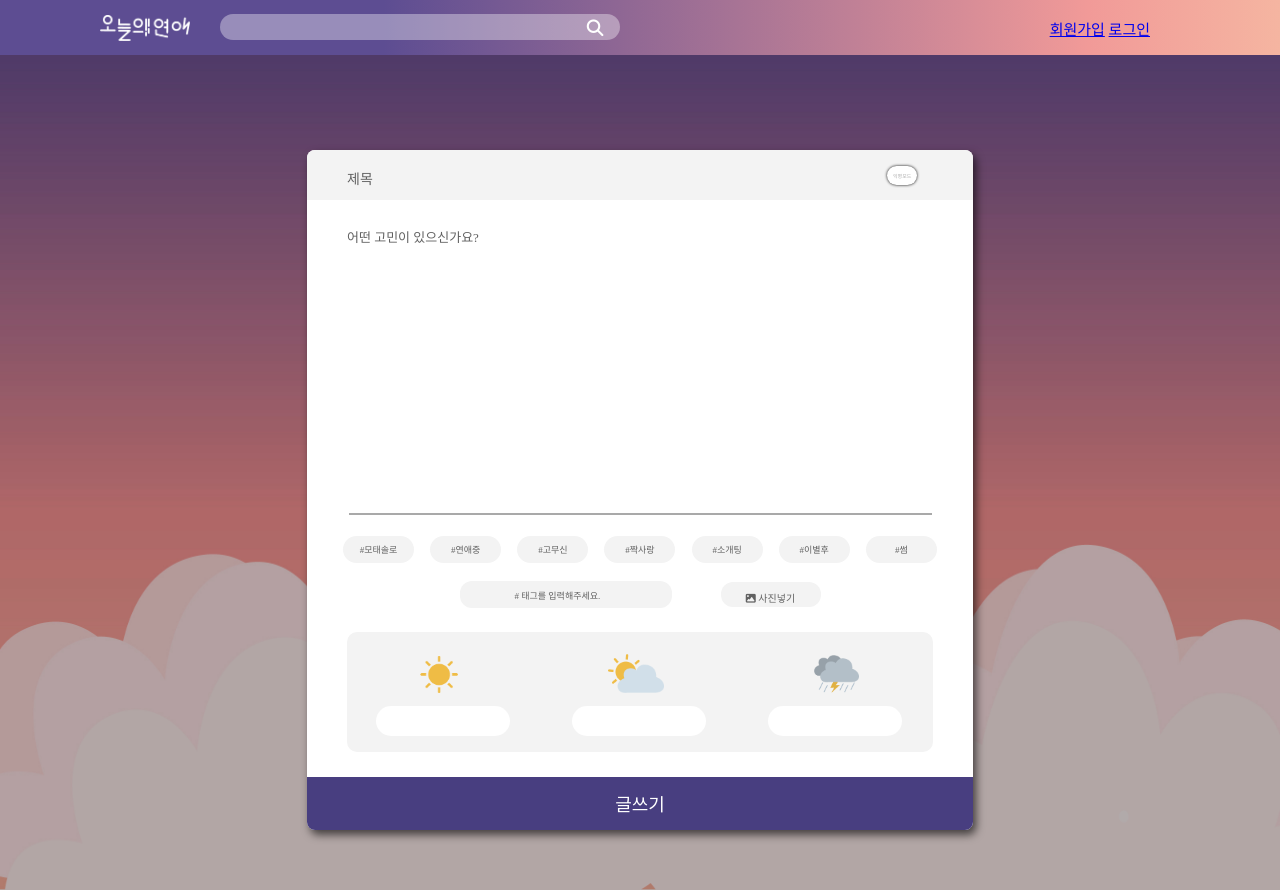
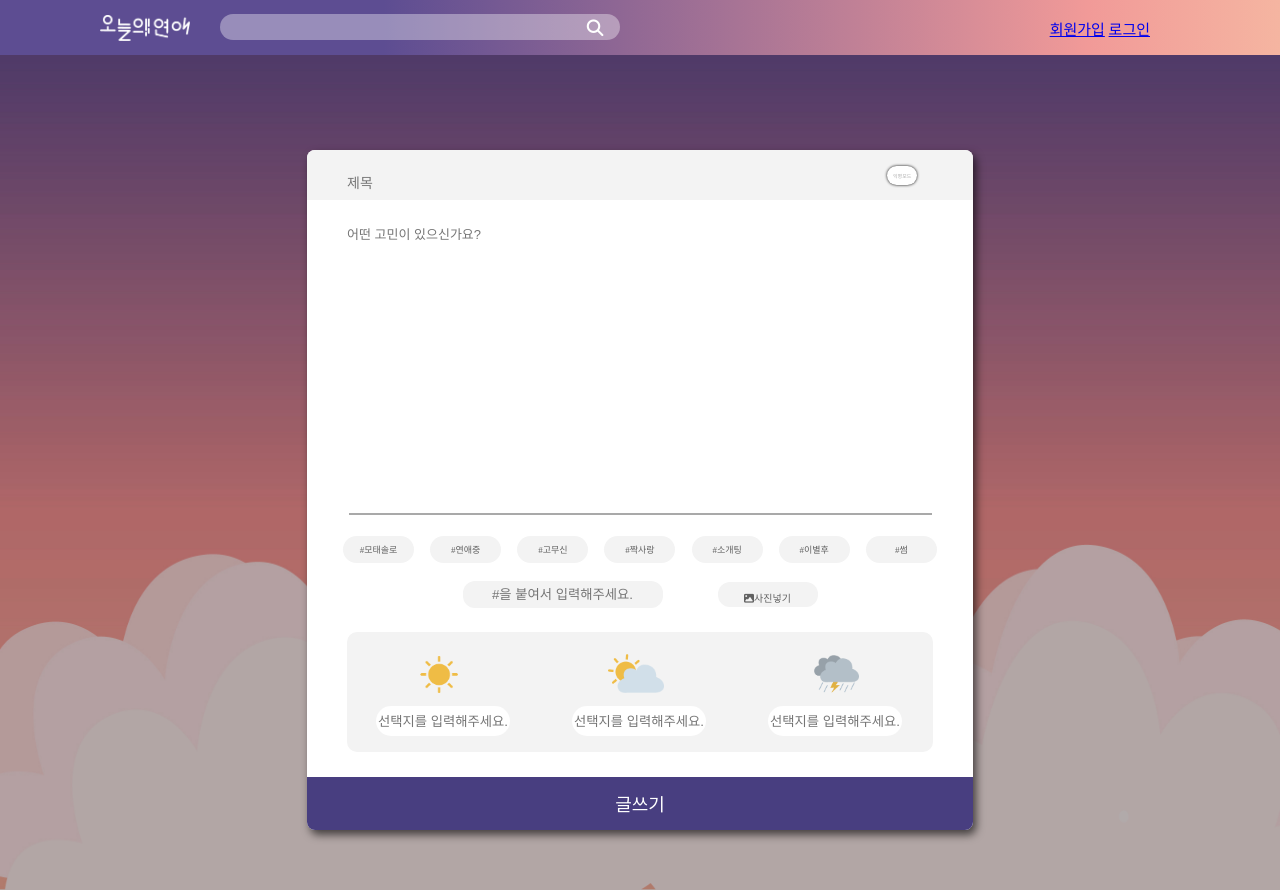
Before and after one commit to wanderlust16/lovecast, a Django app: page /home/new/ in a window 1280 px wide. Run offline with Django 3.2, Linux system fonts and the light colour scheme; parts of the project's set-up code (start-up, migrations or seed data) failed here and were passed over; some libraries are stand-ins or nearby versions.

Commit message:
글쓰기 완성

```diff
--- a/feedpage/static/feedpage/new.css
+++ b/feedpage/static/feedpage/new.css
@@ -6,8 +6,6 @@
     height: 200%;
 
   }
-
-
 
 .writing_box {
     position: relative;
@@ -35,11 +33,12 @@
 }
 
 .title_box {                    /* 제목 쓰는 전체 div */
-    position: absolute;
-    height: 45px;
+    position: relative;
+    height: 50px;
     width: 515px;
     left : 40px;
     text-align: initial;
+    align-content: center;
 
 }
 
@@ -60,7 +59,7 @@
     width: 450px;
     text-align: initial;
     border: 0px solid;
-    margin-top: 15px;
+    margin-top: 16px;
     background: rgba(0,0,0,0.0);
 }
 
@@ -163,6 +162,8 @@ ul.ks-cboxtags li input[type="checkbox"]:focus + label {
 
 
 #text_story {
+    font-size: 13px;
+    font-weight: 400;
     width: 581px;
     height: auto;
     margin-left: 40px;
@@ -215,6 +216,8 @@ p {
 
 }
 
+/* 태그 입력하기 */
+
 .puttag {
     position: relative;
     width: 410px;
@@ -225,6 +228,7 @@ p {
 
 }
 
+/* 전체 모양 */
 .hashtag_text {
     position: relative;
     height: 27px;
@@ -232,14 +236,17 @@ p {
     border-radius: 12px;
     background: #f3f3f3;
     margin: auto;
+}
 
-}
+
 #hashtag_line {
     position: relative;
-    margin-left: 35px;
-    top: 3px;
-    background: rgba(0,0,0,0.0);
+    height: 27px;
+    min-width: 200px;
     border: 0px;
+    border-radius: 12px;
+    background: rgba(0, 0, 0, 0);
+    text-align-last: center;
 }
 
 
@@ -350,6 +357,15 @@ p0 {
     height: 66px;
 }
 
+
+.option_blank label {
+    position: absolute;
+    font-size: 12px;
+    color: #616161;
+}
+
+/*옵션 입력 text창 */
+
 #option1 {
     position: relative;
     background: white;
@@ -360,7 +376,7 @@ p0 {
     margin-left: 29px;
     margin-right: 29px;
     top: 20px;
-
+    text-align-last: center;
 }
 
 /*글쓰기 버튼 */
@@ -396,3 +412,16 @@ input[type="submit"] {
     cursor: pointer;
 
 }
+
+/*input text 상자 눌렀을 때 효과 */
+
+input:focus {
+    outline: none;
+
+}
+input:-webkit-autofill,
+input:-webkit-autofill:hover,
+input:-webkit-autofill:focus,
+input:-webkit-autofill:active {
+    transition: background-color 5000s ease-in-out 0s;
+}
--- a/feedpage/static/feedpage/new.js
+++ b/feedpage/static/feedpage/new.js
@@ -1,9 +1,15 @@
 
-$('.fileInput').change(function() {
-    var numfiles = $(this)[0].files.length;
-    var parent = $(this).closest('.input-file');
-    parent.find('ins').remove();
-    for (i = 0; i < numfiles; i++) {
-      parent.append('<ins>' + $(this)[0].files[i].name + '</ins>')
-    }
+$(document).ready(function() {
+  var placeholderTarget = $('.title_box input[type="text"], .story input[type="text"], .hashtag_text input[type="text"]');
+
+  //포커스시
+  placeholderTarget.on('focus', function(){
+      $(this).siblings('label').fadeOut('fast'); });
+
+  //포커스아웃시
+  placeholderTarget.on('focusout', function(){
+      if($(this).val() == ''){
+          $(this).siblings('label').fadeIn('fast');
+      }
   });
+});
--- a/feedpage/templates/feedpage/new.html
+++ b/feedpage/templates/feedpage/new.html
@@ -19,8 +19,7 @@
         <form action="/home/" method="POST" enctype="multipart/form-data">
           {% csrf_token %}
           <div class = "title_box">
-            <label for="title_text">제목</label>
-            <input type = "text" name="title" id = "text_title"/>
+            <input type = "text" name="title" id = "text_title" placeholder = "제목"/>
           </div>
 
           <div class = "anonymous_box">
@@ -32,8 +31,7 @@
       </div>
 
       <div class = "story">
-        <label for="story_text">어떤 고민이 있으신가요?</label>
-        <input type = "text" name="content" id = "text_story"/>
+        <input type = "text" name="content" id = "text_story" placeholder = "어떤 고민이 있으신가요?"/>
         <hr>
       </div>
 
@@ -50,13 +48,12 @@
 
         <div class = "puttag">
           <div class = "hashtag_text">
-            <label for="hashtag_text"># 태그를 입력해주세요.</label>
-            <input type = "text" name="hashtags" id = "hashtag_line"/>
+            <input type = "text" name="hashtags" id = "hashtag_line" placeholder = "#을 붙여서 입력해주세요."/>
           </div>
 
           <label class="input-file">
             <b class="btn btn-primary">
-              <p0><i class="fas fa-image"></i> 사진넣기</p0></b>
+              <p0><i class="fas fa-image"></i>사진넣기</p0></b>
             <input type="file" class="fileInput" multiple="multiple"name="photo" >
           </label>
 
@@ -75,9 +72,9 @@
           <img style = "width: 45px; height: auto;" src="{% static 'feedpage/img/rainy.png' %}"/>
         </div>
         <div class = "option_blank">
-          <input type = "text" name="sunny_content" id = "option1"/>
-          <input type = "text" name="cloudy_content" id = "option1"/>
-          <input type = "text" name="rainy_content" id = "option1"/>
+          <input type = "text" name="sunny_content" id = "option1" placeholder = "선택지를 입력해주세요."/>
+          <input type = "text" name="cloudy_content" id = "option1" placeholder = "선택지를 입력해주세요."/>
+          <input type = "text" name="rainy_content" id = "option1" placeholder = "선택지를 입력해주세요."/>
         </div>
       </div>
 
```
Also changed, not shown: accounts/static/accounts/login.css (+14 -0 lines), accounts/static/accounts/signup.css (+13 -0 lines), db.sqlite3, media/feed_photos/IMG_5423_C1JN5nz.JPG (added), media/feed_photos/IMG_5788_ccyMooQ.JPG (added), media/feed_photos/IMG_5790_3g2wtnd.JPG (added), 1 other file.
